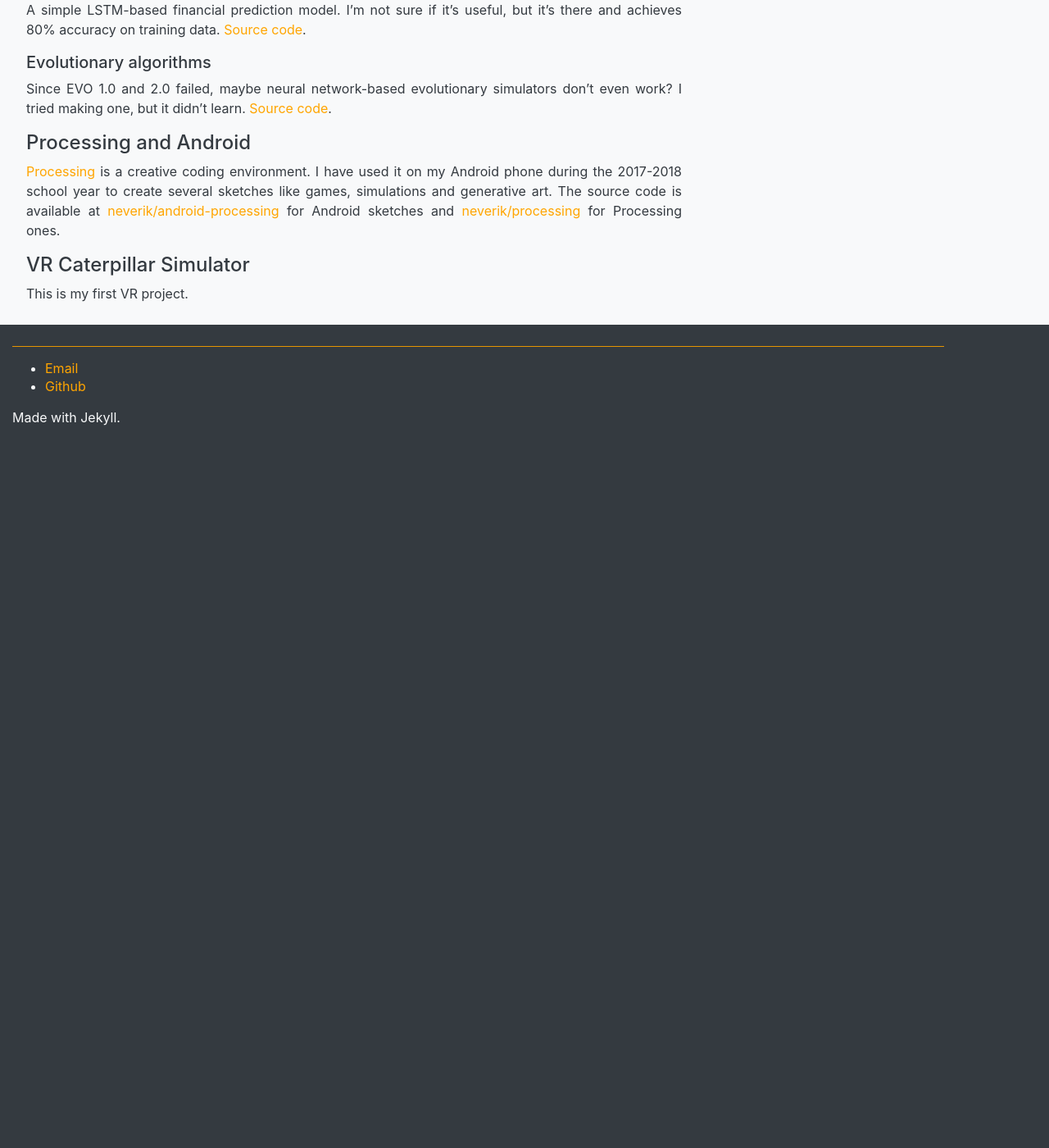
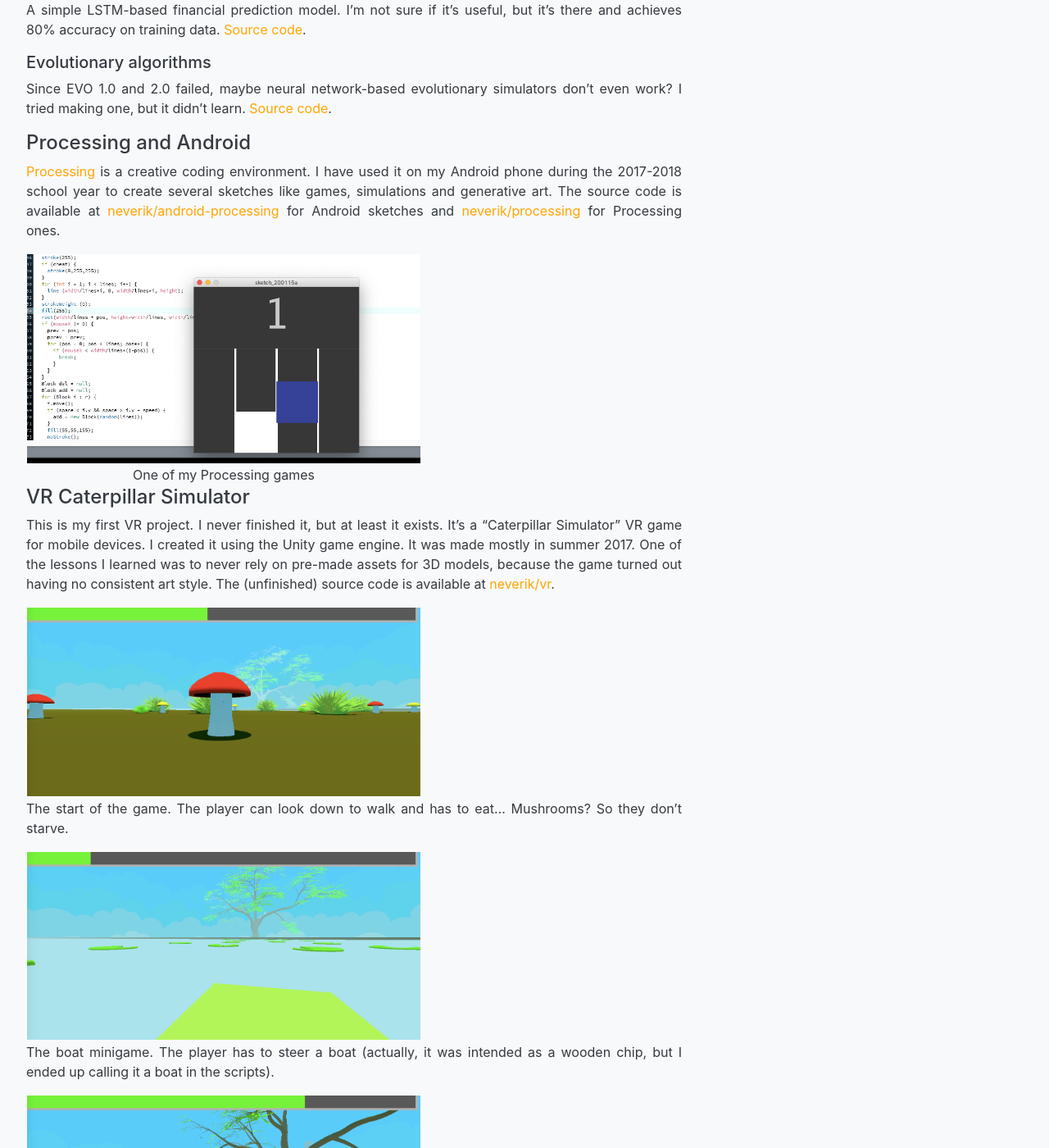
Before and after one commit to neverix/neverix.github.io, a Jekyll site: the page built from portfolio.md, in a window 1280 px wide and 1400 px high, scrolled down 3836 px. Shown: the whole window at 82% size. Built offline with Jekyll 4.4.1, drawn with Linux system fonts in a browser that asks for light colours; nearby versions of some CDN libraries; before the commit the page ends 4367 px from its top, so only the background shows below that; some of the changed text lies outside the part shown.

Commit message:
Added Caterpillar Simulator and screenshots for Processing and Android

```diff
--- a/portfolio.md
+++ b/portfolio.md
@@ -105,5 +105,45 @@ at [neverik/android-processing](https://github.com/Neverik/android-processing)
 for Android sketches and [neverik/processing](https://github.com/Neverik/processing)
 for Processing ones.
 
+{% include img.html url="portfolio/processing.png" description="One of my Processing games" %}
+
 #### VR Caterpillar Simulator
-This is my first VR project.
+This is my first VR project. I never finished it, but at
+least it exists. It's a "Caterpillar Simulator" VR game
+for mobile devices. I created it using the Unity game engine.
+It was made mostly in summer 2017. One of the lessons I learned
+was to never rely on pre-made assets for 3D models, because the
+game turned out having no consistent art style. The (unfinished) source
+code is available at [neverik/vr](https://github.com/Neverik/vr).
+
+{% include img.html url="portfolio/caterpillar/start.png" description="" %}
+The start of the game. The player can look down to walk and has to eat...
+Mushrooms? So they don't starve.
+
+{% include img.html url="portfolio/caterpillar/boat.png" description="" %}
+The boat minigame. The player has to steer a boat (actually, it was
+intended as a wooden chip, but I ended up calling it a boat in the
+scripts).
+
+{% include img.html url="portfolio/caterpillar/boatend.png" description="" %}
+Near the end of the boat minigame, the player approaches a tree. Then the game
+makes them jump out of the boat onto the ground. After playtesting this
+part, I learned another lesson: never control the player's movement in a VR
+game.
+
+{% include img.html url="portfolio/caterpillar/nospider.png" description="" %}
+Now the player has to reach the tree, climb up and become a butterfly. Oh no!
+A spider approaches the player and blocks their way to the tree! Looks like
+its model didn't load.
+
+{% include img.html url="portfolio/caterpillar/questions.png" description="" %}
+It starts asking questions. I didn't make up the questions themselves, but they
+would probably be some generic trivia stuff.
+
+{% include img.html url="portfolio/caterpillar/tree.png" description="" %}
+After the player answers the spider's questions, the spider jumps out into
+the nothingness and frees the path. Since the spider model didn't load,
+it looks like the collider stopping the player still exists. If that didn't
+happen, the player would climb up their tree (again, out of their control),
+turn into a butterfly and get chased by a bird - which is the last thing
+I made.
```
Also changed, not shown: assets/img/portfolio/caterpillar/boat.png (added), assets/img/portfolio/caterpillar/boatend.png (added), assets/img/portfolio/caterpillar/nospider.png (added), assets/img/portfolio/caterpillar/questions.png (added), assets/img/portfolio/caterpillar/start.png (added), assets/img/portfolio/caterpillar/tree.png (added), assets/img/portfolio/processing.png (added), 5 other files.
